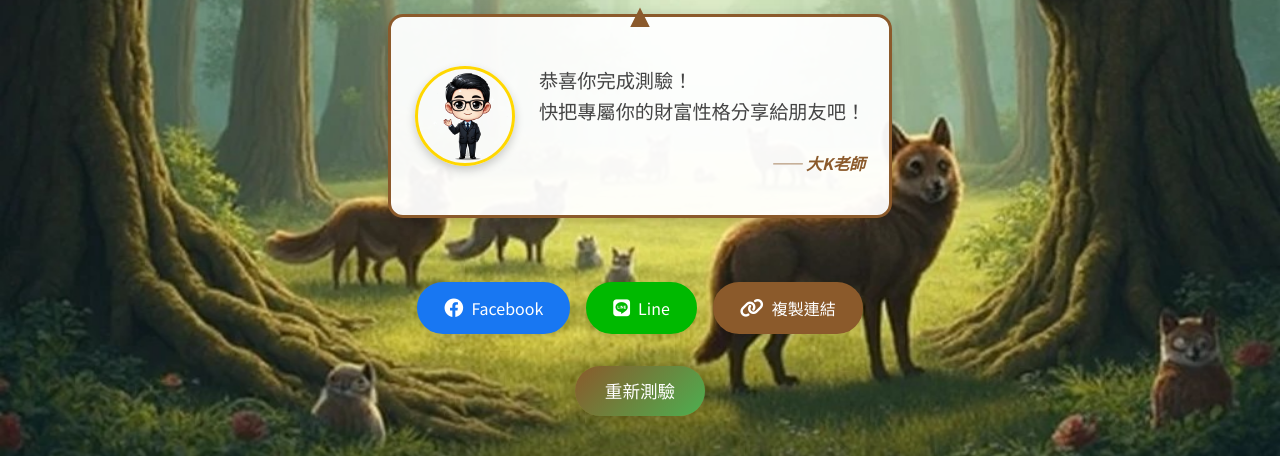
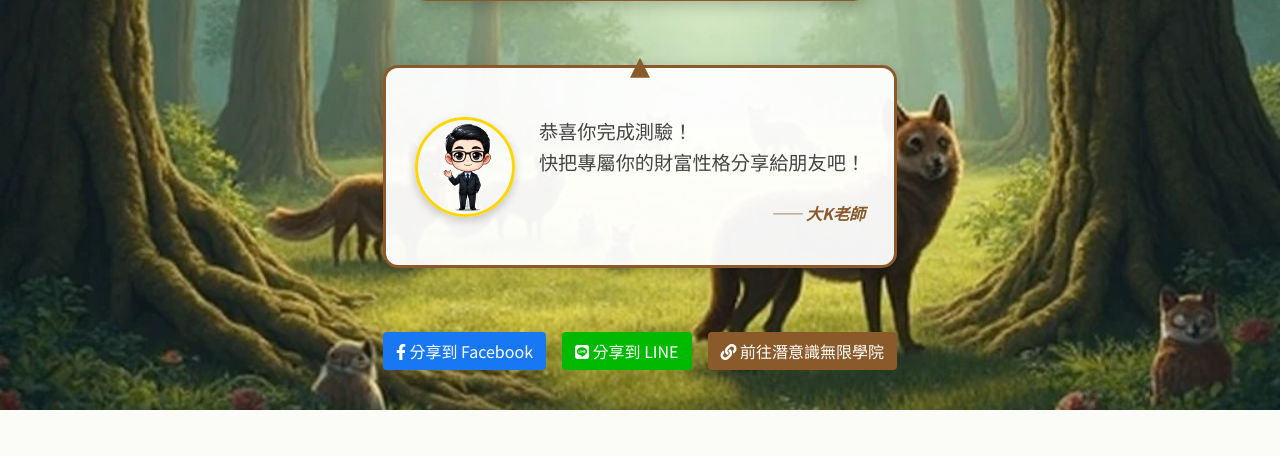
Before and after one commit to RoxyHuang0813/subanimal, a Flask app: template templates/result.html in a window 1280 px wide. Shown: the part 685-1141 px from the top of the page. After the commit the page ends 1095 px from the top, so only its background shows below. Run offline with Flask 2, Linux system fonts and the light colour scheme; the template is opened without the code that fills it: most values are stand-ins (such as "Sample title", 1, 10 or a date in 2020).

Commit message:
修正FB/LINE

```diff
--- a/app.py
+++ b/app.py
@@ -1,10 +1,10 @@
 from flask import Flask, render_template, request, session, redirect, url_for, make_response
+
 import random
 from waitress import serve
 
 app = Flask(__name__)
-app.secret_key = 'your_secure_key_123'
-app.config['SESSION_COOKIE_SAMESITE'] = 'Lax'  # 新增安全設定
+app.secret_key = 'your_secure_key_123'  # 正式環境請用更複雜的金鑰
 
 ANIMALS = {
     'squirrel': '松鼠型',
@@ -148,52 +148,33 @@ QUESTIONS = [
         ]
     }
 ]
+
 @app.route('/')
 def index():
-    # 初始化會話
     session.clear()
-    session['answers'] = []
-    session['current_index'] = 0
-    session.modified = True
     return render_template('index.html')
 
 @app.route('/test', methods=['GET', 'POST'])
 def test():
-    # 確保會話初始化
     if 'answers' not in session:
         session['answers'] = []
-        session['current_index'] = 0
+
+    if request.method == 'POST':
+        selected_type = request.form.get('animal_type')
+        session['answers'].append(selected_type)
         session.modified = True
 
-    # 處理表單提交
-    if request.method == 'POST':
-        selected_type = request.form.get('animal_type')
-        if selected_type:
-            session['answers'].append(selected_type)
-            session['current_index'] += 1
-            session.modified = True
-            return redirect(url_for('test'))
+    if len(session['answers']) >= len(QUESTIONS):
+        return redirect('/result')
 
-    # 檢查是否完成所有問題
-    if session['current_index'] >= len(QUESTIONS):
-        return redirect(url_for('result'))
-
-    # 獲取當前問題
-    current_q = QUESTIONS[session['current_index']]
+    current_q = QUESTIONS[len(session['answers'])]
     random.shuffle(current_q['options'])
 
-    # 創建響應對象並設置緩存頭
-    response = make_response(render_template(
-        'test.html',
-        question=current_q['question'],
-        options=current_q['options'],
-        progress=session['current_index'] + 1,
-        total=len(QUESTIONS)
-    ))
-    response.headers['Cache-Control'] = 'no-store, must-revalidate'
-    response.headers['Pragma'] = 'no-cache'
-    response.headers['Expires'] = '0'
-    return response
+    return render_template('test.html',
+                         question=current_q['question'],
+                         options=current_q['options'],
+                         progress=len(session['answers'])+1,
+                         total=len(QUESTIONS))
 
 @app.route('/result')
 def result():
@@ -224,5 +205,6 @@ def result():
     response.headers['Pragma'] = 'no-cache'
     response.headers['Expires'] = '0'
     return response
+
 if __name__ == '__main__':
     app.run(debug=True)
--- a/templates/result.html
+++ b/templates/result.html
@@ -1,24 +1,19 @@
-
 <!DOCTYPE html>
 <html lang="zh-Hant">
 <head>
-    <!-- 新增Open Graph元标签 -->
-    <meta property="og:title" content="我的金錢動物是{{ animal_name }}！快來測驗你的財富性格原型">
-    <meta property="og:description" content="{{ share_text if share_text else '快來測驗你的金錢動物原型，看看你是哪一種財富性格！' }}">
-    <meta property="og:image" content="{{ url_for('static', filename=animal + '.png', _external=True) }}">
-    <meta property="og:url" content="{{ request.url }}">
-    <meta property="og:type" content="website">
-
+    <meta property="og:title" content="金錢動物測驗結果" />
+    <meta property="og:description" content="{{ share_text }}" />
+    <meta property="og:image" content="{{ url_for('static', filename='images/' + animal + '.jpg', _external=True) }}" />
+    <meta property="og:url" content="{{ request.url }}" />
+    <meta property="og:type" content="website" />
+    <link rel="stylesheet" href="{{ url_for('static', filename='css/result.css') }}">
     <meta charset="UTF-8">
     <meta name="viewport" content="width=device-width, initial-scale=1.0">
     <title>測驗結果</title>
-    <!-- 引入 Bootstrap CSS 和 Google Fonts -->
     <link href="https://cdn.jsdelivr.net/npm/bootstrap@5.1.3/dist/css/bootstrap.min.css" rel="stylesheet">
     <link href="https://fonts.googleapis.com/css2?family=Noto+Sans+TC:wght@400;500;700&family=Rubik:wght@500&display=swap" rel="stylesheet">
-    <!-- 引入 Font Awesome -->
-    <link href="https://cdnjs.cloudflare.com/ajax/libs/font-awesome/6.0.0/css/all.min.css" rel="stylesheet">
-    <!-- 自定義樣式 -->
-    <link rel="stylesheet" href="{{ url_for('static', filename='css/result.css') }}">
+    <link rel="stylesheet" href="https://cdnjs.cloudflare.com/ajax/libs/font-awesome/5.15.4/css/all.min.css">
+
     <style>
         :root {
             --primary-color: #8B5A2B; /* 木紋色 */
@@ -27,7 +22,7 @@
         }
 
         body {
-            background: url("{{ url_for('static', filename='images/forest-bg.jpg') }}") no-repeat center center/cover;
+            background: url("{{ url_for('static', filename='images/forest-bg.jpg') }}") no-repeat center center/cover; /* 森林背景圖 */
             color: #333;
             font-family: 'Noto Sans TC', sans-serif;
             min-height: 100vh;
@@ -39,6 +34,7 @@
             text-align: center;
         }
 
+        /* LOGO連結樣式 */
         .logo-link {
             display: inline-block;
             transition: transform 0.3s ease;
@@ -55,7 +51,7 @@
         }
 
         .result-card {
-            background: rgba(255, 255, 255, 0.9);
+            background: rgba(255, 255, 255, 0.9); /* 半透明白色背景 */
             backdrop-filter: blur(10px);
             max-width: min(600px, 90vw);
             width: 100%;
@@ -65,7 +61,7 @@
             transform: translateY(20px);
             opacity: 0;
             animation: cardEnter 0.8s cubic-bezier(0.22, 0.61, 0.36, 1) forwards;
-            border: 2px solid var(--primary-color);
+            border: 2px solid var(--primary-color); /* 木紋邊框 */
         }
 
         @keyframes cardEnter {
@@ -75,6 +71,7 @@
             }
         }
 
+        /* 圖片與標題垂直排列 */
         .result-content {
             display: flex;
             flex-direction: column;
@@ -102,7 +99,7 @@
         h2 {
             font-family: 'Rubik', sans-serif;
             font-size: clamp(1.8rem, 5vw, 2.5rem);
-            color: var(--secondary-color);
+            color: var(--secondary-color); /* 森林綠色 */
             margin-bottom: 1.5rem;
             letter-spacing: 1px;
         }
@@ -115,7 +112,7 @@
         h1.animal-title {
             font-family: 'Rubik', sans-serif;
             font-size: clamp(2rem, 6vw, 3rem);
-            color: var(--accent-color);
+            color: var(--accent-color); /* 金色 */
             text-shadow: 1px 1px 2px rgba(0,0,0,0.1);
             position: relative;
             display: inline-block;
@@ -127,7 +124,7 @@
             content: '';
             position: absolute;
             height: 3px;
-            background: var(--primary-color);
+            background: var(--primary-color); /* 木紋色 */
             width: 50px;
             top: 50%;
             transform: translateY(-50%);
@@ -149,9 +146,10 @@
             color: #444;
         }
 
+        /* 大K老師對話框 */
         .teacher-section {
             margin-top: 2rem;
-            display: none;
+            display: none; /* 初始隱藏 */
             opacity: 0;
             animation: fadeIn 1s ease-in-out forwards;
         }
@@ -211,6 +209,7 @@
             box-shadow: 0 6px 20px rgba(0, 0, 0, 0.4);
         }
 
+        /* 金幣閃光效果 */
         .coin-effect {
             position: absolute;
             width: 20px;
@@ -226,128 +225,102 @@
             50% { opacity: 1; transform: scale(1); }
         }
 
-        /* 分享按鈕區塊 */
-        .share-section {
-            margin: 2rem 0;
-            width: 100%;
-            max-width: 500px;
-        }
-
-        .share-buttons {
-            display: flex;
-            gap: 1rem;
-            justify-content: center;
-            flex-wrap: wrap;
-        }
-
-        .share-btn {
-            background: #fff;
-            color: #333;
-            padding: 12px 25px;
-            border-radius: 30px;
-            border: 2px solid #8B5A2B;
-            display: flex;
-            align-items: center;
-            gap: 8px;
-            transition: all 0.3s ease;
-            text-decoration: none;
-            box-shadow: 0 4px 6px rgba(0, 0, 0, 0.1);
-        }
-
-        .share-btn:hover {
-            transform: translateY(-2px);
-            box-shadow: 0 6px 12px rgba(0, 0, 0, 0.2);
-        }
-
-        .share-btn i {
-            font-size: 1.2rem;
-        }
-
-        .facebook-btn {
-            background: #1877f2;
-            color: white;
-            border-color: #1877f2;
-        }
-
-        .line-btn {
-            background: #00b900;
-            color: white;
-            border-color: #00b900;
-        }
-
-        .copy-btn {
-            background: #8B5A2B;
-            color: white;
-            border-color: #8B5A2B;
-        }
-
-        /* 響應式設計 */
+        /* 響應式調整 */
         @media (max-width: 768px) {
-            body {
-                transform: scale(0.98);
-                transform-origin: top center;
-                padding: 10px !important;
-                min-height: 100vh;
-                height: auto;
-            }
-
             .result-card {
-                margin: 10px 0;
                 padding: 1.5rem;
             }
 
-            .animal-image {
-                width: 90vw;
-                max-width: 90vw;
+            h1.animal-title {
+                font-size: 2.2rem;
             }
 
-            .share-buttons {
-                gap: 0.5rem;
+            h1.animal-title::before,
+            h1.animal-title::after {
+                width: 30px;
             }
 
-            .share-btn {
-                padding: 10px 15px;
-                font-size: 0.9rem;
+            h1.animal-title::before {
+                left: -40px;
+            }
+
+            h1.animal-title::after {
+                right: -40px;
+            }
+
+            .teacher-img {
+                width: 80px;
+            }
+
+            .teacher-dialogue {
+                font-size: 1rem;
             }
         }
-
-        @media (max-width: 400px) {
-            body {
-                transform: scale(0.9);
+        .share-buttons {
+            margin-top: 2rem;
+            display: flex;
+            flex-wrap: wrap;
+            gap: 1rem;
+            justify-content: center;
         }
 
-            h1.animal-title {
-                font-size: clamp(1.5rem, 8vw, 2rem);
+        .btn-facebook {
+            background-color: #1877f2;
+            color: white;
         }
 
-            .teacher-result-img {
-                width: 80px;
+        .btn-line {
+            background-color: #00b900;
+            color: white;
         }
+
+        .btn-institute {
+            background-color: var(--primary-color);
+            color: white;
         }
+
+        .btn-facebook:hover, .btn-line:hover, .btn-institute:hover {
+            opacity: 0.9;
+        }
+
+
     </style>
+
 </head>
-<!-- LOGO連結 -->
-<a href="https://www.facebook.com/subconscious.oo" class="logo-link" target="_blank" rel="noopener noreferrer">
-    <img src="{{ url_for('static', filename='images/logo.png') }}" alt="潛意識無限學院" class="logo">
+<body>
+    <!-- 新增LOGO連結 -->
+   <a href="https://www.facebook.com/subconscious.oo"
+       class="logo-link"
+       target="_blank"
+       rel="noopener noreferrer">
+        <img src="{{ url_for('static', filename='images/logo.png') }}"
+             alt="潛意識無限學院"
+             class="logo">
     </a>
 
     <div class="result-content">
         <!-- 動物類型區塊 -->
         <div class="animal-container">
             <h2>你的金錢動物原型是...</h2>
-        <img src="{{ url_for('static', filename=animal + '.png') }}" alt="{{ animal_name }}" class="animal-image">
+            <img src="{{ url_for('static', filename=animal + '.png') }}"
+                 alt="{{ animal_name }}"
+                 class="animal-image">
             <div class="animal-title-box">
                 <h1 class="animal-title">{{ animal_name }}</h1>
                 <!-- 金幣閃光效果 -->
                 <div class="coin-effect" style="top: -10px; left: -20px;"></div>
                 <div class="coin-effect" style="top: -20px; right: -10px;"></div>
             </div>
+            <!-- 重新測驗按鈕 -->
+            <a href="/" class="btn btn-secondary">重新測驗</a>
         </div>
 
-    <!-- 大K老師對話框區塊 -->
+        <!-- 新增大K老師對話框區塊 -->
         <div class="teacher-result-section">
             <div class="teacher-result-container">
-            <img src="{{ url_for('static', filename='images/teacher_k.png') }}" alt="大K老師" class="teacher-result-img">
+                <img src="{{ url_for('static', filename='images/teacher_k.png') }}"
+                     alt="大K老師"
+                     class="teacher-result-img">
                 <div class="teacher-result-text">
                     <p class="result-text">恭喜你完成測驗！<br>快把專屬你的財富性格分享給朋友吧！</p>
                     <p class="teacher-name">—— 大K老師</p>
@@ -355,55 +328,78 @@
             </div>
         </div>
 
-    <!-- 分享按鈕區塊 -->
-    <div class="share-section">
+        <!-- 分享按鈕 -->
         <div class="share-buttons">
-            <a href="#" class="share-btn facebook-btn" onclick="shareOnFacebook()">
-                <i class="fab fa-facebook"></i> Facebook
+            <a href="#" id="fb-share" class="btn btn-facebook" onclick="shareOnFacebook()">
+                <i class="fab fa-facebook-f"></i> 分享到 Facebook
             </a>
-            <a href="#" class="share-btn line-btn" onclick="shareOnLine()">
-                <i class="fab fa-line"></i> Line
+            <a href="#" id="line-share" class="btn btn-line" onclick="shareOnLine()">
+                <i class="fab fa-line"></i> 分享到 LINE
             </a>
-            <a href="#" class="share-btn copy-btn" onclick="copyLink()">
-                <i class="fas fa-link"></i> 複製連結
+            <a href="https://www.facebook.com/subconscious.oo"
+               class="btn btn-institute"
+               target="_blank"
+               rel="noopener noreferrer">
+                <i class="fas fa-link"></i> 前往潛意識無限學院
             </a>
         </div>
-    </div>
-
-    <!-- 重新測驗按鈕 -->
-    <a href="/" class="btn btn-secondary">重新測驗</a>
-</div>
-
-<!-- 音效 -->
-<audio id="win-sound" src="{{ url_for('static', filename='sounds/win.mp3') }}"></audio>
 
     <script>
        document.addEventListener('DOMContentLoaded', () => {
+    // 播放中獎音效
     const audio = document.getElementById('win-sound');
-        audio.volume = 0.6;
+    if (audio) {
+        audio.volume = 0.6; // 調整音量
+    }
 
-        // 圖片加載完成後播放音效
+    // 在圖片加載完成後播放
     const animalImage = document.querySelector('.animal-image');
+    if (animalImage) {
         animalImage.addEventListener('load', () => {
+            setTimeout(() => {
+                if (audio) {
                     audio.play().catch(error => {
                         console.log('音效自動播放被阻止，需要用戶交互');
                     });
+                }
 
                 // 顯示大K老師對話框
-            const teacherSection = document.querySelector('.teacher-result-section');
+                const teacherSection = document.getElementById('teacher-section');
+                if (teacherSection) {
+                    setTimeout(() => {
                         teacherSection.style.display = 'block';
                         teacherSection.style.opacity = '1';
+                    }, 1000); // 1秒後顯示
+                }
+            }, 500); // 延遲半秒配合動畫
         });
+    }
 
     // 按鈕互動
     const btn = document.querySelector('.btn-secondary');
+    if (btn) {
         btn.addEventListener('click', () => {
+            // 添加頁面轉場效果
             document.body.style.opacity = 0;
             setTimeout(() => {
                 window.location.href = '/';
             }, 300);
         });
-    });
+    }
+// Facebook 分享功能
+        function shareOnFacebook() {
+            const shareUrl = encodeURIComponent(window.location.href);
+            const shareText = encodeURIComponent("{{ share_text }}");
+            const facebookShareUrl = `https://www.facebook.com/sharer/sharer.php?u=${shareUrl}&quote=${shareText}`;
+            window.open(facebookShareUrl, '_blank');
+        }
+
+        // LINE 分享功能
+        function shareOnLine() {
+            const shareUrl = encodeURIComponent(window.location.href);
+            const lineShareUrl = `https://social-plugins.line.me/lineit/share?url=${shareUrl}`;
+            window.open(lineShareUrl, '_blank');
+        }
 
     // 鎖定結果頁
     history.pushState(null, null, document.URL);
@@ -416,40 +412,9 @@
     window.onbeforeunload = function() {
         return '測驗結果將會遺失，確定要離開嗎？';
     };
+});
 
-    // 更新分享内容生成函数
-        function getShareContent() {
-            return {
-                title: "我的金錢動物是{{ animal_name }}！快來測驗你的財富性格原型",
-                text: `{{ animal_name }}型財富性格：{{ share_text if share_text else '快來測驗你的金錢動物原型！' }}\n`,
-                url: window.location.href,
-                hashtag: "#金錢動物測驗"
-            };
-        }
 
-        // 更新Facebook分享函数
-        function shareOnFacebook() {
-            const content = getShareContent();
-            const shareUrl = `https://www.facebook.com/sharer/sharer.php?u=${encodeURIComponent(content.url)}`;
-            window.open(shareUrl, 'fb-share', 'width=600,height=400');
-        }
-
-        // 更新LINE分享函数
-        function shareOnLine() {
-            const content = getShareContent();
-            const shareText = encodeURIComponent(`${content.title}\n${content.text}\n${content.url}`);
-            const shareUrl = `https://social-plugins.line.me/lineit/share?text=${shareText}`;
-            window.open(shareUrl, 'line-share', 'width=600,height=500');
-        }
-
-        // 更新复制链接功能
-        function copyLink() {
-            const content = getShareContent();
-            const textToCopy = `${content.title}\n${content.text}\n${content.url}`;
-            navigator.clipboard.writeText(textToCopy)
-                .then(() => alert('連結已複製到剪貼簿！'))
-                .catch(() => alert('複製失敗，請手動複製連結。'));
-        }
         </script>
 </body>
 </html>
```
Also changed, not shown: static/css/style.css (+27 -0 lines). Lines whose indentation alone changed are shown as unchanged.
